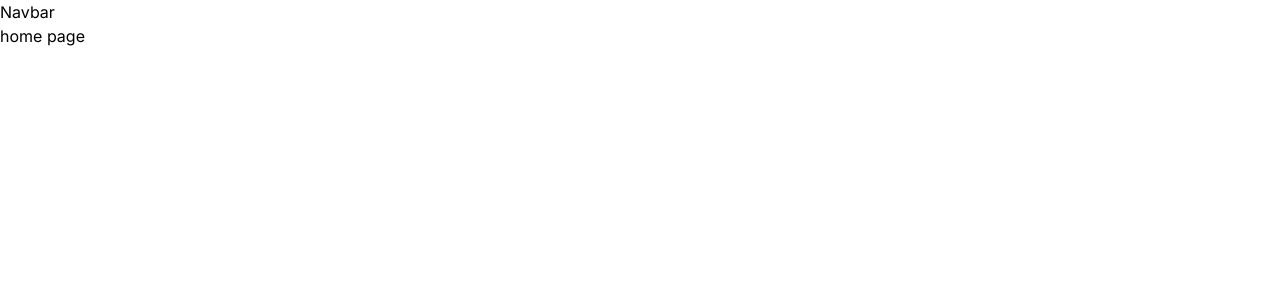
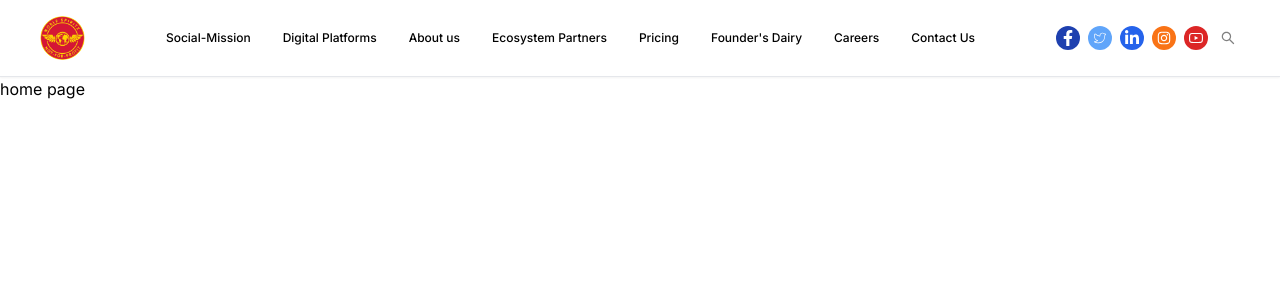
Before and after one commit to Nayanchandrakar/Noble-Spiritz, a Next.js app: page / in a window 1280 px wide. Shown: the top 300 px of the page. Built offline with nearby package versions, Linux system fonts and the light colour scheme.

Commit message:
header complete responsive remaining

```diff
--- /dev/null
+++ b/app/components/Container.jsx
@@ -0,0 +1,18 @@
+'use client'
+
+const Container = ({children}) => {
+    return(
+        <div
+            className="
+            max-w-[2520px]
+            mx-auto
+            xl:px-18
+            md:px-10
+            sm:px-2
+            px-4
+        ">
+            {children}
+        </div>
+    )
+}
+export default Container
--- /dev/null
+++ b/app/components/Navbar/Logo.jsx
@@ -0,0 +1,15 @@
+import Image from 'next/image'
+
+
+const Logo = () => {
+    return(
+        <Image
+          className='rounded-full'
+          alt='Logo_image'
+          src="/logo.jpg"
+          width={45}
+          height={45}
+        />
+    )
+}
+export default Logo
--- a/app/components/Navbar/Navbar.jsx
+++ b/app/components/Navbar/Navbar.jsx
@@ -1,9 +1,35 @@
+'use client'
+import  Container  from "../Container"
+import Logo from "./Logo"
+import Navigation from "./Navigation"
+import SocialIcons from "./SocialIcons"
 
 const Navbar = () => {
     return(
-        <h1>
-            Navbar
-        </h1>
+        <header
+            className="
+                w-full
+                border-b-[1px]
+                sticky
+                inset-0
+                shadow-sm
+            ">
+                <Container>
+                <nav
+                    className="
+                        flex
+                        h-[76px]
+                        w-full
+                        justify-between
+                        items-center
+                        gap-3
+                ">
+                        <Logo/>
+                        <Navigation/>
+                        <SocialIcons/>
+                </nav>
+                </Container>
+        </header>
     )
 }
 export default Navbar
--- /dev/null
+++ b/app/components/Navbar/Navigation.jsx
@@ -0,0 +1,69 @@
+import Link from "next/link"
+
+const Navigation = () => {
+    const toogleLinks = [
+        {field:'Social-Mission', href:"/"},
+        {field:'Digital Platforms', href:"/"},
+        {field:'About us', href:"/"},
+        {field:'Ecosystem Partners', href:"/"},
+        {field:'Pricing', href:"/"},
+        {field:"Founder's Dairy", href:"/"},
+        {field:'Careers', href:"/"},
+        {field:'Contact Us', href:"/"},
+    ]
+
+    return(
+        <div
+            className="
+                flex
+                flex-row
+                gap-2
+                items-center
+        ">
+            {toogleLinks?.map((elem,index) => {
+                return(
+                    <>
+                    <div
+                        className="
+                            relative
+                            p-3
+                            rounded-lg
+                            flex
+                            justify-center
+                            items-center
+                            hover:shadow-5xl
+                            transition-all
+                            duration-400
+                            group
+                        "
+                    >
+                    <Link
+                        className="
+                            text-xs
+                            font-medium
+                        "
+                        href={elem?.href}
+                    >
+                        {elem?.field}
+                    </Link>
+                    <span
+                        className="
+                            absolute
+                            w-0
+                            duration-500
+                            transition-all
+                            group-hover:block
+                            shadow-black/[.1]
+                            group-hover:w-[75%]
+                            h-[3px]
+                            bg-yellow-700/[.5]
+                            rounded-full
+                            top-[1.8rem]
+                    " />
+                </div>
+                </>)
+            })}
+        </div>
+    )
+}
+export default Navigation
--- /dev/null
+++ b/app/components/Navbar/SocialIcons.jsx
@@ -0,0 +1,51 @@
+'use client'
+import {CiTwitter} from 'react-icons/ci'
+import {FaLinkedinIn} from 'react-icons/fa'
+import {AiOutlineInstagram} from 'react-icons/ai'
+import {AiOutlineYoutube} from 'react-icons/ai'
+import {FaFacebookF} from 'react-icons/fa'
+import {AiOutlineSearch} from 'react-icons/ai'
+
+const socialIcons = [
+    { background:'bg-blue-800',icon:FaFacebookF},
+    { background:'bg-blue-400',icon:CiTwitter},
+    { background:'bg-blue-600',icon:FaLinkedinIn},
+    { background:'bg-orange-500',icon:AiOutlineInstagram},
+    { background:'bg-red-600',icon:AiOutlineYoutube},
+    { background:null,icon:AiOutlineSearch},
+]
+
+const SocialIcons = () => {
+    return(
+        <div
+            className="
+             flex
+             gap-2
+             flex-row
+        ">
+
+        {socialIcons?.map((e,index) => {
+            return(
+                <>
+                <span
+                    key={index}
+                    className={`
+                        rounded-full
+                        w-fit
+                        h-fit
+                        p-1
+                      ${e?.background}
+                    `}>
+                <e.icon
+                    key={index + 34}
+                    width={20}
+                    height={20}
+                    color={e?.background == null ? 'gray' : 'white'}
+                />
+                </span>
+           </>)
+        })}
+    </div>
+    )
+}
+export default SocialIcons
--- a/app/layout.js
+++ b/app/layout.js
@@ -1,6 +1,6 @@
-import Navbar from './components/Navbar/Navbar'
 import '@style/globals.css'
 import { Inter } from 'next/font/google'
+import Navbar from './components/Navbar/Navbar'
 
 const font = Inter({ subsets: ['latin'] })
 
--- a/tailwind.config.js
+++ b/tailwind.config.js
@@ -7,11 +7,9 @@ module.exports = {
   ],
   theme: {
     extend: {
-      backgroundImage: {
-        'gradient-radial': 'radial-gradient(var(--tw-gradient-stops))',
-        'gradient-conic':
-          'conic-gradient(from 180deg at 50% 50%, var(--tw-gradient-stops))',
-      },
+      boxShadow:{
+        '5xl': '0px 3px 15px rgba(0, 0, 0, 0.15)'
+      }
     },
   },
   plugins: [],
```
